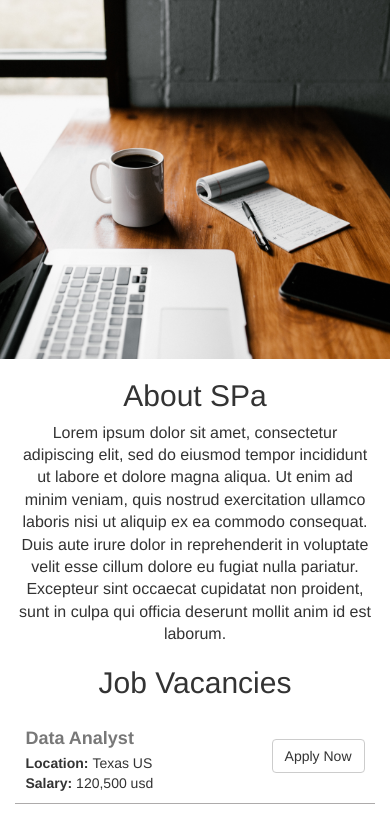
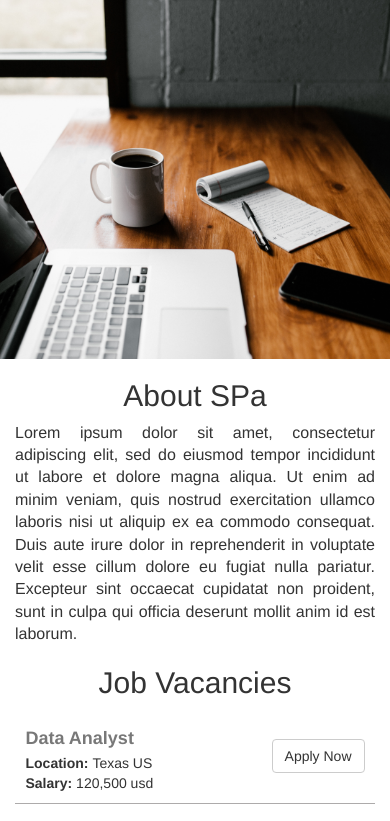
Before and after one commit to Lecon-a/webdev-v2, a Flask app: page / in a window 390 px wide. Shown: the part 71-892 px from the top of the page. Run offline with Flask 3, Linux system fonts and the light colour scheme.

Commit message:
Add about_text class to @media query

```diff
--- a/templates/home.html
+++ b/templates/home.html
@@ -58,6 +58,10 @@
                 box-sizing: border-box;
             }
 
+            .about_text {
+                text-align: justify;
+            }
+
         }
 
     </style>
```
